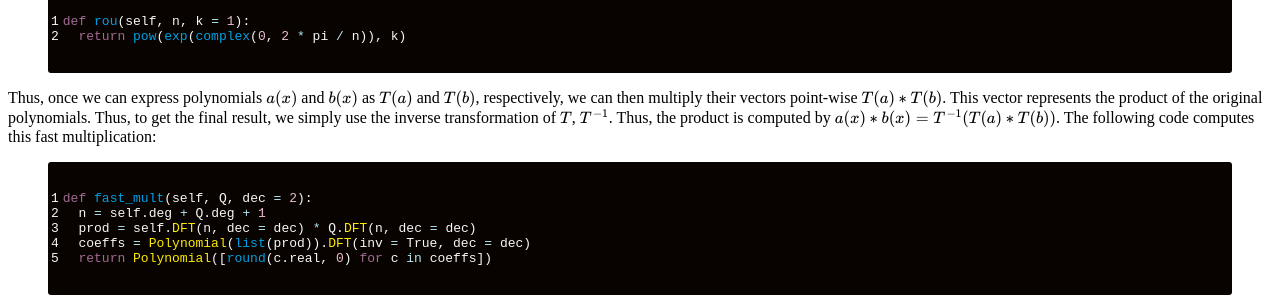
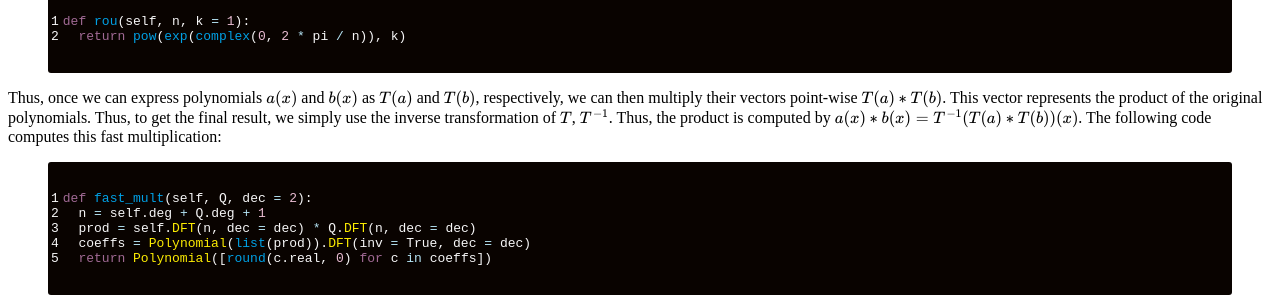
Before and after one commit to CategorIAN/categorian.github.io, a Jekyll site: the page built from projects/msu/csci_532/discrete_fourier_transform.md, in a window 1280 px wide. Shown: the part 890-1190 px from the top of the page. Built offline with Jekyll 4.4.1, drawn with Linux system fonts in a browser that asks for light colours; formulas are drawn with MathJax 3.

```diff
--- a/projects/msu/csci_532/discrete_fourier_transform.md
+++ b/projects/msu/csci_532/discrete_fourier_transform.md
@@ -52,7 +52,7 @@ def rou(self, n, k = 1):
 {%endhighlight%}
 </p>
 
-<p>Thus, once we can express polynomials \(a(x)\) and \(b(x)\) as \(T(a)\) and \(T(b)\), respectively, we can then multiply their vectors point-wise \(T(a)*T(b)\). This vector represents the product of the original polynomials. Thus, to get the final result, we simply use the inverse transformation of \(T\), \(T^{-1}\). Thus, the product is computed by \(a(x) * b(x) = T^{-1}(T(a)*T(b))\). The following code computes this fast multiplication:
+<p>Thus, once we can express polynomials \(a(x)\) and \(b(x)\) as \(T(a)\) and \(T(b)\), respectively, we can then multiply their vectors point-wise \(T(a)*T(b)\). This vector represents the product of the original polynomials. Thus, to get the final result, we simply use the inverse transformation of \(T\), \(T^{-1}\). Thus, the product is computed by \(a(x) * b(x) = T^{-1}(T(a)*T(b))(x)\). The following code computes this fast multiplication:
 {%highlight python linenos%}
 def fast_mult(self, Q, dec = 2):
   n = self.deg + Q.deg + 1
```
